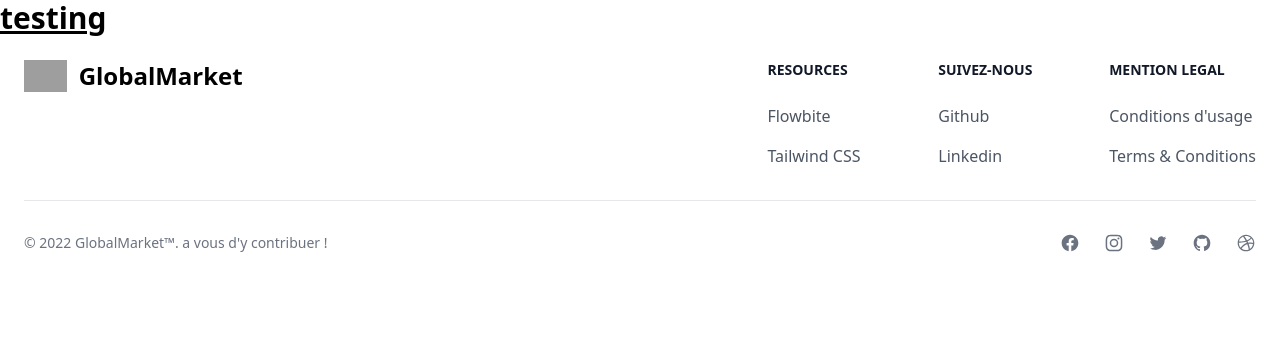
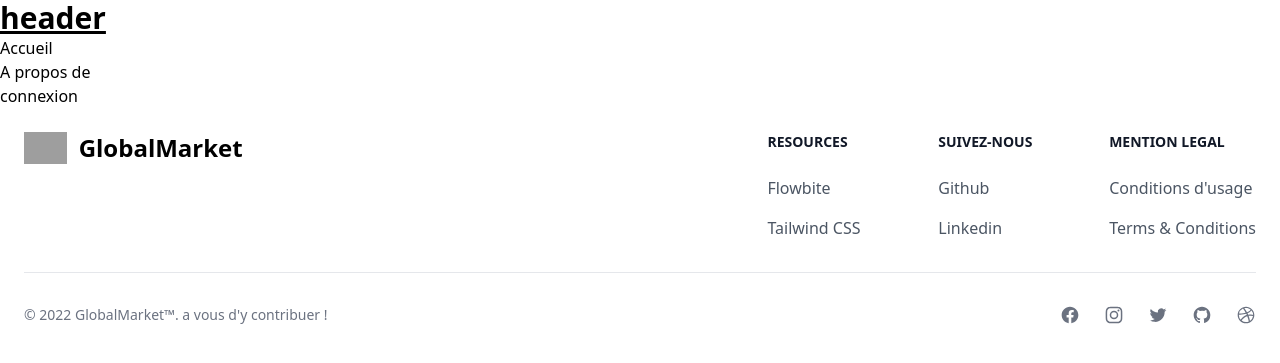
Before and after one commit to adriennnnn/projet-final, a Symfony app: template templates/base.html.twig in a window 1280 px wide. Shown: the top 363 px of the page. Run offline with Twig, Linux system fonts and the light colour scheme; the template is opened without the code that fills it, so the values that code supplies are empty; some libraries are stand-ins or nearby versions; grey boxes are pictures that could not be loaded.

Commit message:
header base

```diff
--- a/templates/base.html.twig
+++ b/templates/base.html.twig
@@ -15,19 +15,41 @@
             {{ encore_entry_script_tags('app') }}
         {% endblock %}
     </head>
-    <header>
+    <body>
+        <header class="bg-white">
+            <h1 class="text-3xl font-bold underline">
+                header
+            </h1>
+            <ul>
+                <li><a href="">Accueil </a></li>
+                <li><a href="">A propos de </a></li>
+                {% if app.user %}
+                <li><a href="">Profile</a></li>
 
-    </header>
-    <body>
-        <h1 class="text-3xl font-bold underline">
-            testing
-        </h1>
+                {% endif %}
+                {% if not app.user %}
+                     <li>
+                        <a target="_self" href="{{ path('app_login') }}">
+                            <span>connexion</span>
+                        </a>
+                     </li>
+                {% else %}
+                        <li>
+                            <span>{{ app.user.userIdentifier }}</span>
+                        <li>
+                           <a target="_self" href="{{path('app_logout')}}">
+                                <span>deconexion</span>
+                            </a>
+                        </li>
+                {% endif %}
+            </ul>
+        </header>
         {% block body %}{% endblock %}
 
         <footer class="p-4 bg-white sm:p-6 dark:bg-gray-900">
             <div class="md:flex md:justify-between">
                 <div class="mb-6 md:mb-0">
-                    <a href="https://flowbite.com/" class="flex items-center">
+                    <a href="{{ path('app_homepage')}}" class="flex items-center">
                         <img src="https://flowbite.com/docs/images/logo.svg" class="mr-3 h-8" alt="FlowBite Logo" />
                         <span class="self-center text-2xl font-semibold whitespace-nowrap dark:text-white">GlobalMarket</span>
                     </a>
@@ -70,7 +92,7 @@
             </div>
             <hr class="my-6 border-gray-200 sm:mx-auto dark:border-gray-700 lg:my-8" />
             <div class="sm:flex sm:items-center sm:justify-between">
-                <span class="text-sm text-gray-500 sm:text-center dark:text-gray-400">© 2022 <a href="https://flowbite.com/" class="hover:underline">GlobalMarket™</a>. a vous d'y contribuer !
+                <span class="text-sm text-gray-500 sm:text-center dark:text-gray-400">© 2022 <a href="{{ path('app_homepage')}}" class="hover:underline">GlobalMarket™</a>. a vous d'y contribuer !
                 </span>
                 <div class="flex mt-4 space-x-6 sm:justify-center sm:mt-0">
                     <a href="#" class="text-gray-500 hover:text-gray-900 dark:hover:text-white">
--- a/templates/index/index.html.twig
+++ b/templates/index/index.html.twig
@@ -9,7 +9,7 @@
 </style>
 
 <div class="example-wrapper">
-    <h1>Hello {{ controller_name }}! ✅</h1>
+    <h1>bien jouer mon gas tu  est sur la page : {{ controller_name }}! ✅</h1>
 
     This friendly message is coming from:
     <ul>
```
